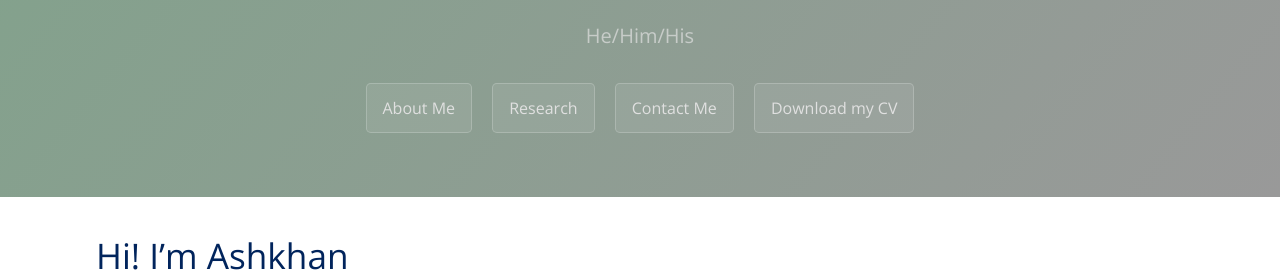
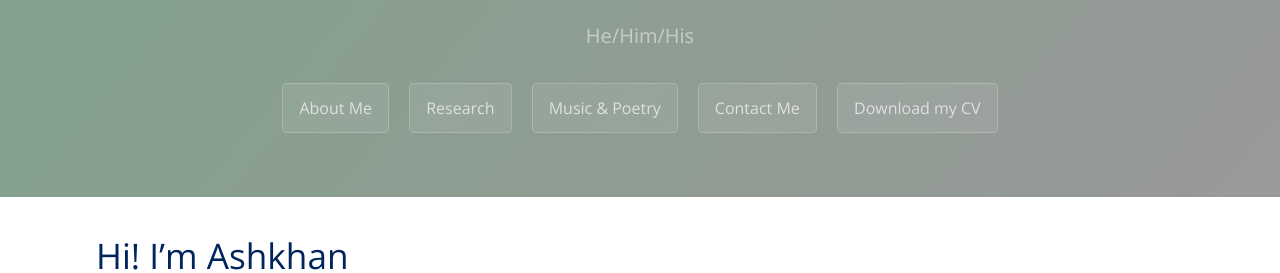
Before and after one commit to EyeCanDoIt/EyeCanDoIt.github.io, a Jekyll site: the page built from index.md, in a window 1280 px wide. Shown: the part 378-651 px from the top of the page. Built offline with Jekyll 4.4.1, drawn with Linux system fonts in a browser that asks for light colours.

Commit message:
Update template.html

```diff
--- a/_layouts/template.html
+++ b/_layouts/template.html
@@ -33,6 +33,7 @@
             <a href="index" class="btn" style="color:#E0E0E0">About Me</a>
 <!--            <a href="projects" class="btn" style="color:#E0E0E0">Projects</a>-->
             <a href="research" class="btn" style="color:#E0E0E0">Research</a>
+            <a href="Music&Poetry" class="btn" style="color:#E0E0E0">Music & Poetry</a>
             <a href="contact" class="btn" style="color:#E0E0E0">Contact Me</a>
             <a href="../Images/pdfs/AHojati_CV1.pdf" class="btn" style="color:#E0E0E0" download>Download my CV</a>
 
```
